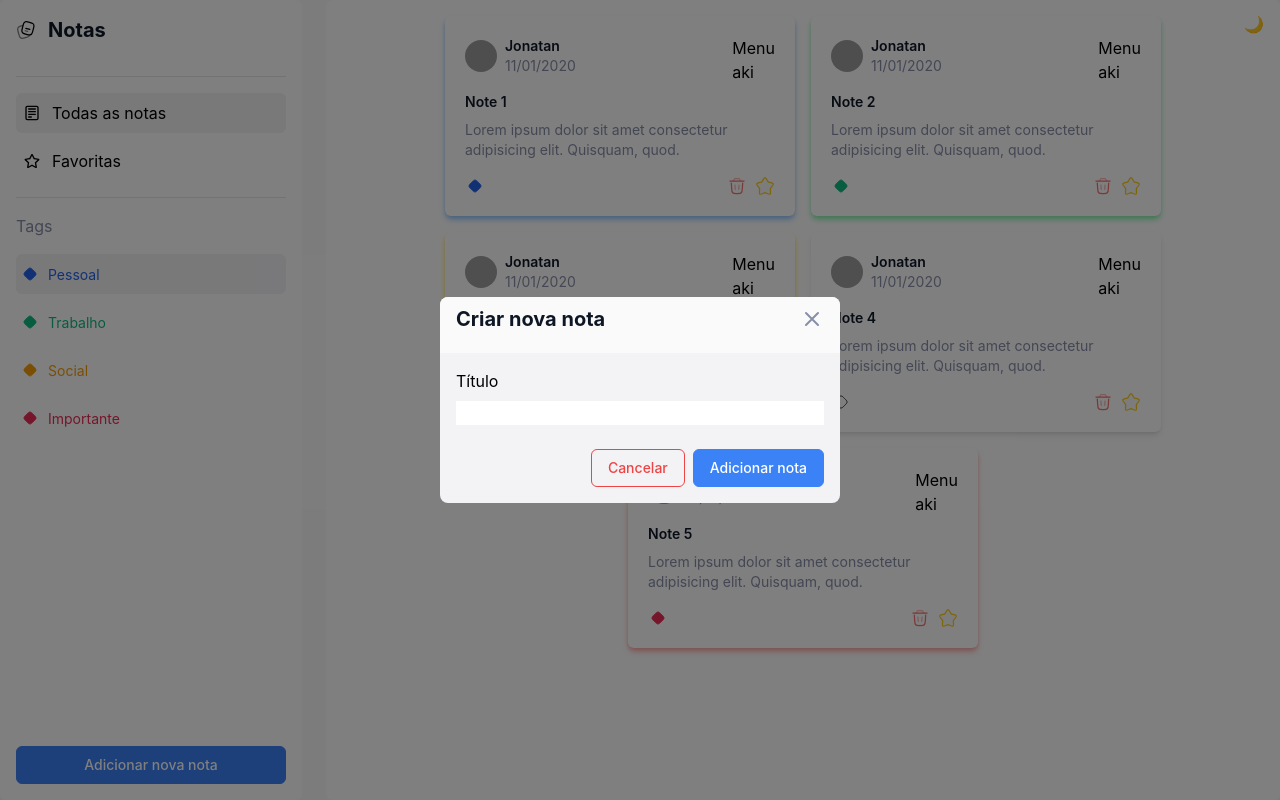
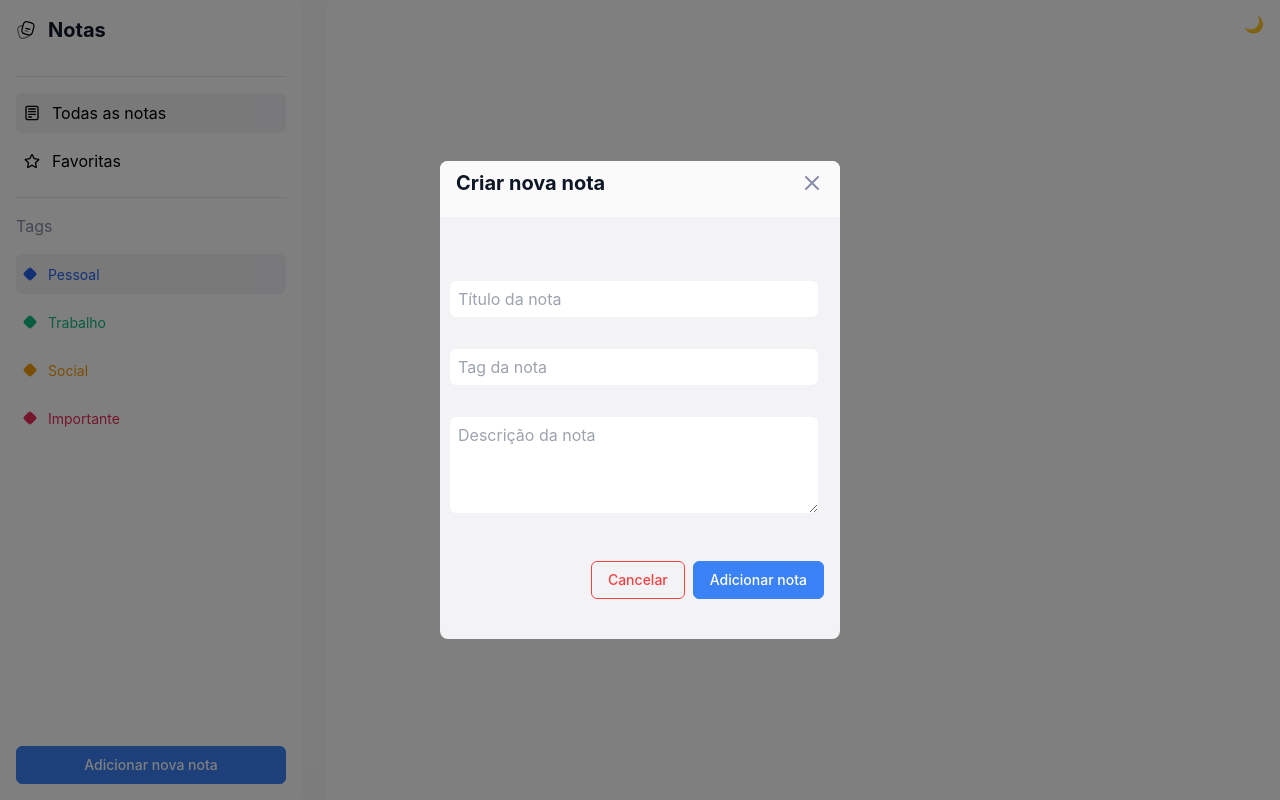
Before and after one commit to Jonatank28/Pessoal-Projeto-Notes, a Next.js app: page /notes in a window 1280 px wide. Both pictures are taken after a click on the button "Adicionar nova nota". Built offline with nearby package versions, Linux system fonts and the light colour scheme; grey boxes are pictures that could not be loaded.

Commit message:
salvando e deletando nota e salvando no localstorage

```diff
--- a/package.json
+++ b/package.json
@@ -16,6 +16,7 @@
     "react-animate-height": "^3.1.1",
     "react-dom": "18.2.0",
     "react-icons": "^4.8.0",
+    "uuid": "^9.0.0",
     "yup": "^1.1.1"
   },
   "devDependencies": {
--- /dev/null
+++ b/src/components/Form/Inputt.jsx
@@ -0,0 +1,25 @@
+import { Field, ErrorMessage } from 'formik'
+
+const Inputt = ({ id, type, name, placeholder, ...props }) => {
+    return (
+        <>
+            <div className="mb-4 flex flex-col items-center py-2 ">
+                <Field
+                    className="appearance-none bg-secondary border-none w-full text-primary mr-3 p-2 leading-tight focus:outline-none rounded-md "
+                    id={id}
+                    type={type}
+                    name={name}
+                    placeholder={placeholder}
+                    {...props}
+                />
+                <ErrorMessage
+                    name={name}
+                    component="div"
+                    className="text-red-600 text-xs"
+                />
+            </div>
+        </>
+    )
+}
+
+export default Inputt
--- a/src/components/NewNoteForm.jsx
+++ b/src/components/NewNoteForm.jsx
@@ -1,21 +1,73 @@
+// Novo componente que irá conter o Formik e o Form
+
 import React from 'react'
+import { Formik, Form } from 'formik'
+import * as Yup from 'yup'
+import Inputt from '../components/Form/Inputt'
+import { FaUser } from 'react-icons/fa'
 
-const NewNoteForm = () => {
+function NewNoteForm({ initialValues, validationSchema, onSubmit }) {
     return (
-        <form action="submit">
-            <div className="flex flex-col gap-4">
-                <div className="flex flex-col gap-2">
-                    <label htmlFor="title">Título</label>
-                    <input
-                        type="text"
-                        name="title"
-                        id="title"
-                        className="input"
-                    />
-                </div>
-            </div>
-        </form>
+        <Formik
+            initialValues={initialValues}
+            validationSchema={validationSchema}
+            onSubmit={onSubmit}
+        >
+            <Form>
+                {/* Renderize o componente filho como uma propriedade */}
+                {({ values, errors, touched, handleChange, handleBlur }) => (
+                    <div className="flex flex-col mt-10">
+                        <div className="flex flex-col">
+                            <Inputt
+                                id="name"
+                                type="text"
+                                name="name"
+                                placeholder="Nome"
+                                icon={FaUser}
+                                value={values.name}
+                                onChange={handleChange}
+                                onBlur={handleBlur}
+                                error={touched.name && errors.name}
+                            />
+                        </div>
+                    </div>
+                )}
+            </Form>
+        </Formik>
     )
 }
 
-export default NewNoteForm
+// Componente original que irá renderizar o Modal e chamar o novo componente
+function CreateNoteModal() {
+    const initialValues = { name: '' }
+    const validationSchema = Yup.object().shape({
+        name: Yup.string().required('O nome é obrigatório'),
+    })
+
+    const handleFormSubmit = (values, actions) => {
+        // Aqui você pode colocar a lógica para enviar o formulário
+    }
+
+    return (
+        <Modal
+            isOpen={isOpen}
+            onClose={handleCloseModal}
+            title="Criar nova nota"
+            onSubmitModal={handleFormSubmit}
+            DivClass="flex justify-end gap-2 items-center mt-6"
+            btn1Class="btn btn-danger-outline"
+            btn1Text="Cancelar"
+            btn2Class="btn btn-primary"
+            btn2Text="Adicionar nota"
+        >
+            {/* Renderize o novo componente dentro do Modal */}
+            <NewNoteForm
+                initialValues={initialValues}
+                validationSchema={validationSchema}
+                onSubmit={handleFormSubmit}
+            />
+        </Modal>
+    )
+}
+
+export default CreateNoteModal
--- a/src/components/dialog.jsx
+++ b/src/components/dialog.jsx
@@ -3,7 +3,7 @@ import { useEffect, useRef } from 'react'
 const Modal = ({
     isOpen,
     onClose,
-    onSubmit,
+    onSubmitModal,
     children,
     title,
     DivClass,
@@ -104,7 +104,7 @@ const Modal = ({
                                     </button>
                                     <button
                                         type="submit"
-                                        onClick={onSubmit}
+                                        onClick={onSubmitModal}
                                         className={btn2Class}
                                     >
                                         {btn2Text}
--- a/src/contexts/notesContext.jsx
+++ b/src/contexts/notesContext.jsx
@@ -3,69 +3,7 @@ import { createContext, useEffect, useState } from 'react'
 const NotesContext = createContext({})
 
 const NotesProvider = ({ children }) => {
-    const [notes, setNotes] = useState([
-        {
-            id: 1,
-            title: 'Note 1',
-            name: 'Jonatan',
-            src: 'https://github.com/Jonatank28.png',
-            alt: 'Foto perfil Github',
-            content:
-                'Lorem ipsum dolor sit amet consectetur adipisicing elit. Quisquam, quod.',
-            tag: 'pessoal',
-            date: '11/01/2020',
-        },
-        {
-            id: 2,
-            title: 'Note 2',
-            name: 'Jonatan',
-            src: 'https://github.com/Jonatank28.png',
-            alt: 'Foto perfil Github',
-            content:
-                'Lorem ipsum dolor sit amet consectetur adipisicing elit. Quisquam, quod.',
-            tag: 'trabalho',
-            date: '11/01/2020',
-        },
-        {
-            id: 3,
-            title: 'Note 3',
-            name: 'Jonatan',
-            src: 'https://github.com/Jonatank28.png',
-            alt: 'Foto perfil Github',
-            content:
-                'Lorem ipsum dolor sit amet consectetur adipisicing elit. Quisquam, quod.',
-            tag: 'social',
-            date: '11/01/2020',
-        },
-        {
-            id: 4,
-            title: 'Note 4',
-            name: 'Jonatan',
-            src: 'https://github.com/Jonatank28.png',
-            alt: 'Foto perfil Github',
-            content:
-                'Lorem ipsum dolor sit amet consectetur adipisicing elit. Quisquam, quod.',
-            tag: '',
-            date: '11/01/2020',
-        },
-        {
-            id: 5,
-            title: 'Note 5',
-            name: 'Jonatan',
-            src: 'https://github.com/Jonatank28.png',
-            alt: 'Foto perfil Github',
-            content:
-                'Lorem ipsum dolor sit amet consectetur adipisicing elit. Quisquam, quod.',
-            tag: 'important',
-            date: '11/01/2020',
-        },
-    ])
-
-    // useEffect(() => {
-    //     fetch('http://localhost:3000/notes')
-    //         .then(res => res.json())
-    //         .then(data => setNotes(data))
-    // }, [])
+    const [notes, setNotes] = useState([])
 
     return (
         <NotesContext.Provider value={{ notes, setNotes }}>
--- a/src/pages/notes/index.jsx
+++ b/src/pages/notes/index.jsx
@@ -1,9 +1,13 @@
 import Card from '@/components/Card'
 import { CgNotes } from 'react-icons/cg'
 import { FaRegStar } from 'react-icons/fa'
-import { useState } from 'react'
+import { useState, useRef, useContext, useEffect } from 'react'
 import Modal from '@/components/dialog'
-import NewNoteForm from '@/components/NewNoteForm'
+import Inputt from '@/components/Form/Inputt'
+import { Formik, Form } from 'formik'
+import * as Yup from 'yup'
+import { NotesContext } from '../../contexts/notesContext'
+import { v4 as uuidv4 } from 'uuid'
 
 const dataLinks = [
     {
@@ -41,6 +45,7 @@ const dataTags = [
 
 const Notes = () => {
     const [isOpen, setIsOpen] = useState(false)
+    const { notes, setNotes } = useContext(NotesContext)
 
     const [selectedLinks, setSelectedLinks] = useState(
         dataLinks.findIndex((link) => link.id === 1)
@@ -70,6 +75,45 @@ const Notes = () => {
     const handleCloseModal = () => {
         setIsOpen(false)
     }
+
+    const initialValues = {
+        title: '',
+        content: '',
+        tag: '',
+    }
+
+    //  Valida os campos do formulário
+    const NewNoteFormSchema = Yup.object().shape({
+        title: Yup.string().required('Obrigatório'),
+        content: Yup.string().required('Obrigatório'),
+        tag: Yup.string().required('Obrigatório'),
+    })
+
+    const handleFormSubmit = (values) => {
+        let newNote = {
+            ...values,
+            id: uuidv4(),
+            name: 'Jonatan',
+            src: 'https://github.com/Jonatank28.png',
+            alt: 'Foto perfil Github',
+            date: new Date().toLocaleDateString('pt-BR', {
+                day: '2-digit',
+                month: '2-digit',
+                year: 'numeric',
+            }),
+        }
+        setNotes([...notes, newNote])
+        localStorage.setItem('notes', JSON.stringify([...notes, newNote]))
+
+        setIsOpen(false)
+    }
+
+    useEffect(() => {
+        const storedNotes = JSON.parse(localStorage.getItem('notes'))
+        if (storedNotes) {
+            setNotes(storedNotes)
+        }
+    }, [])
 
     return (
         <main className="bg-primary w-screen h-screen flex items-center justify-center">
@@ -231,13 +275,57 @@ const Notes = () => {
                         isOpen={isOpen}
                         onClose={handleCloseModal}
                         title="Criar nova nota"
-                        DivClass="flex justify-end gap-2 items-center mt-6"
-                        btn1Class="btn btn-danger-outline"
-                        btn1Text="Cancelar"
-                        btn2Class="btn btn-primary"
-                        btn2Text="Adicionar nota"
+                        onSubmit={handleFormSubmit}
                     >
-                        <NewNoteForm />
+                        <Formik
+                            initialValues={initialValues}
+                            validationSchema={NewNoteFormSchema}
+                            onSubmit={handleFormSubmit}
+                        >
+                            <Form>
+                                <div className="flex flex-col  mt-10">
+                                    <div className="flex flex-col">
+                                        <Inputt
+                                            id="title"
+                                            type="text"
+                                            name="title"
+                                            label="Título"
+                                            placeholder="Título da nota"
+                                        />
+                                        <Inputt
+                                            id="tag"
+                                            type="text"
+                                            name="tag"
+                                            label="Tag"
+                                            placeholder="Tag da nota"
+                                        />
+                                        <Inputt
+                                            id="content"
+                                            as="textarea"
+                                            rows="4"
+                                            name="content"
+                                            label="Descrição"
+                                            placeholder="Descrição da nota"
+                                        />
+                                    </div>
+                                </div>
+                                <div className="flex justify-end gap-2 items-center mt-6">
+                                    <button
+                                        type="button"
+                                        onClick={handleCloseModal}
+                                        className="btn btn-danger-outline"
+                                    >
+                                        Cancelar
+                                    </button>
+                                    <button
+                                        type="submit"
+                                        className="btn btn-primary"
+                                    >
+                                        Adicionar nota
+                                    </button>
+                                </div>
+                            </Form>
+                        </Formik>
                     </Modal>
                 </div>
             </div>
```
Also changed, not shown: src/components/Card.jsx (+6 -5 lines), 1 other file (tests, documents, lock files or other folders).
